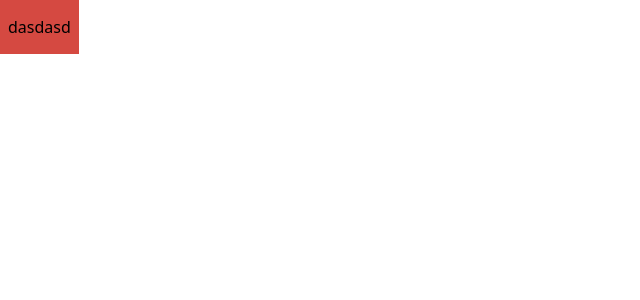
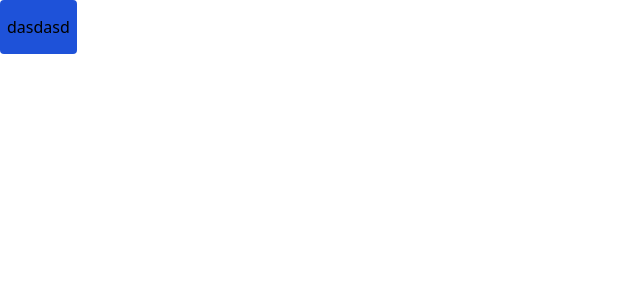
Before and after one commit to zhengyongkai/candy-svelte, a Svelte app: page / in a window 1280 px wide. Shown: the top 300 px of the page, without its empty margins (0-640 px from the left). Built offline with nearby package versions, Linux system fonts and the light colour scheme.

Commit message:
✨ feat(page):
1. 提交

```diff
--- a/index.html
+++ b/index.html
@@ -1,5 +1,5 @@
 <!doctype html>
-<html lang="en">
+<html lang="en" data-theme="good">
   <head>
     <meta charset="UTF-8" />
     <link rel="icon" type="image/svg+xml" href="/vite.svg" />
--- a/package.json
+++ b/package.json
@@ -16,6 +16,7 @@
     "postcss": "^8.4.38",
     "prettier": "^3.2.5",
     "scss": "^0.2.4",
+    "stdf": "^0.4.6",
     "svelte": "^4.2.12",
     "svelte-check": "^3.6.7",
     "tailwindcss": "^3.4.3",
--- a/src/app.css
+++ /dev/null
@@ -1,42 +0,0 @@
-@tailwind base;
-@tailwind components;
-@tailwind utilities;
-
-:root {
-  --theme-color-error: 0, 0, 0;
-  --theme-color-primary-50: 255, 254, 245;
-  --theme-color-primary-100: 255, 253, 232;
-  --theme-color-primary-200: 230, 228, 179;
-  --theme-color-primary-300: 205, 205, 132;
-  --theme-color-primary-400: 176, 179, 92;
-  --theme-color-primary-500: 148, 154, 59;
-  --theme-color-primary: 119, 129, 32;
-  --theme-color-primary-700: 103, 116, 22;
-  --theme-color-primary-800: 88, 103, 13;
-  --theme-color-primary-900: 73, 90, 6;
-  --theme-color-primary-950: 59, 77, 0;
-  --theme-color-dark-50: 255, 248, 245;
-  --theme-color-dark-100: 255, 239, 232;
-  --theme-color-dark-200: 252, 217, 205;
-  --theme-color-dark-300: 249, 194, 178;
-  --theme-color-dark-400: 247, 170, 152;
-  --theme-color-dark-500: 244, 144, 127;
-  --theme-color-dark: 241, 118, 102;
-  --theme-color-dark-700: 200, 75, 63;
-  --theme-color-dark-800: 159, 40, 34;
-  --theme-color-dark-900: 118, 14, 12;
-  --theme-color-dark-950: 77, 0, 1;
-  --theme-color-primaryBlack: 22, 25, 1;
-  --theme-color-primaryWhite: 243, 243, 242;
-  --theme-color-darkBlack: 25, 3, 1;
-  --theme-color-darkWhite: 243, 242, 242;
-  --theme-color-functional-success: 33, 172, 12;
-  --theme-color-functional-warning: 227, 115, 24;
-  --theme-color-functional-error: 213, 73, 65;
-  --theme-color-functional-info: 0, 82, 217;
-  --theme-color-extend0: 81, 60, 32;
-  --theme-color-extend1: 71, 75, 76;
-  --theme-color-extend2: 26, 148, 188;
-
-  --theme-padding-large: 20px;
-}
--- /dev/null
+++ b/src/app.scss
@@ -0,0 +1,88 @@
+@tailwind base;
+@tailwind components;
+@tailwind utilities;
+
+:root {
+  --theme-color-error: 0, 0, 0;
+  --theme-color-primary-50: 255, 254, 245;
+  --theme-color-primary-100: 255, 253, 232;
+  --theme-color-primary-200: 230, 228, 179;
+  --theme-color-primary-300: 205, 205, 132;
+  --theme-color-primary-400: 176, 179, 92;
+  --theme-color-primary-500: 148, 154, 59;
+  --theme-color-primary: 119, 129, 32;
+  --theme-color-primary-700: 103, 116, 22;
+  --theme-color-primary-800: 88, 103, 13;
+  --theme-color-primary-900: 73, 90, 6;
+  --theme-color-primary-950: 59, 77, 0;
+  --theme-color-dark-50: 255, 248, 245;
+  --theme-color-dark-100: 255, 239, 232;
+  --theme-color-dark-200: 252, 217, 205;
+  --theme-color-dark-300: 249, 194, 178;
+  --theme-color-dark-400: 247, 170, 152;
+  --theme-color-dark-500: 244, 144, 127;
+  --theme-color-dark: 241, 118, 102;
+  --theme-color-dark-700: 200, 75, 63;
+  --theme-color-dark-800: 159, 40, 34;
+  --theme-color-dark-900: 118, 14, 12;
+  --theme-color-dark-950: 77, 0, 1;
+  --theme-color-primaryBlack: 22, 25, 1;
+  --theme-color-primaryWhite: 243, 243, 242;
+  --theme-color-darkBlack: 25, 3, 1;
+  --theme-color-darkWhite: 243, 242, 242;
+  --theme-color-functional-success: 33, 172, 12;
+  --theme-color-functional-warning: 227, 115, 24;
+  --theme-color-functional-error: 213, 73, 90;
+  --theme-color-functional-info: 30, 82, 217;
+  --theme-color-extend0: 81, 60, 32;
+  --theme-color-extend1: 71, 75, 76;
+  --theme-color-extend2: 26, 148, 188;
+
+  --theme-botton-padding-large-px: 12px;
+  --theme-botton-padding-large-py: 20px;
+  --theme-botton-padding-small-px: 7px;
+  --theme-botton-padding-small-py: 15px;
+  --theme-botton-padding-middle-px: 9px;
+  --theme-botton-padding-middle-py: 15px;
+
+  --theme-botton-radius-xy:4px
+
+}
+
+:root[data-theme="good"] {
+    --theme-color-error: 0, 0, 0;
+    --theme-color-primary-50: 255, 254, 245;
+    --theme-color-primary-100: 255, 253, 232;
+    --theme-color-primary-200: 230, 228, 179;
+    --theme-color-primary-300: 205, 205, 132;
+    --theme-color-primary-400: 176, 179, 92;
+    --theme-color-primary-500: 148, 154, 59;
+    --theme-color-primary: 119, 129, 32;
+    --theme-color-primary-700: 103, 116, 22;
+    --theme-color-primary-800: 88, 103, 13;
+    --theme-color-primary-900: 73, 90, 6;
+    --theme-color-primary-950: 59, 77, 0;
+    --theme-color-dark-50: 255, 248, 245;
+    --theme-color-dark-100: 255, 239, 232;
+    --theme-color-dark-200: 252, 217, 205;
+    --theme-color-dark-300: 249, 194, 178;
+    --theme-color-dark-400: 247, 170, 152;
+    --theme-color-dark-500: 244, 144, 127;
+    --theme-color-dark: 241, 118, 102;
+    --theme-color-dark-700: 200, 75, 63;
+    --theme-color-dark-800: 159, 40, 34;
+    --theme-color-dark-900: 118, 14, 12;
+    --theme-color-dark-950: 77, 0, 1;
+    --theme-color-primaryBlack: 22, 25, 1;
+    --theme-color-primaryWhite: 243, 243, 242;
+    --theme-color-darkBlack: 25, 3, 1;
+    --theme-color-darkWhite: 243, 242, 242;
+    --theme-color-functional-success: 33, 172, 12;
+    --theme-color-functional-warning: 227, 115, 24;
+    --theme-color-functional-error: 30, 82, 217;
+    --theme-color-functional-info: 30, 82, 217;
+    --theme-color-extend0: 81, 60, 32;
+    --theme-color-extend1: 71, 75, 76;
+    --theme-color-extend2: 26, 148, 188;
+    --theme-padding-large: 20px;
+  }
--- a/src/main.ts
+++ b/src/main.ts
@@ -1,8 +1,8 @@
-import './app.css'
-import App from './App.svelte'
+import "./app.scss";
+import App from "./App.svelte";
 
 const app = new App({
-  target: document.getElementById('app')!,
-})
+  target: document.getElementById("app")!
+});
 
-export default app
+export default app;
--- a/src/packages/candy/Button.svelte
+++ b/src/packages/candy/Button.svelte
@@ -1,8 +1,23 @@
 <script lang="ts">
   export let theme: "primary" | "success" | "warning" | "error" | "info" =
-    "info";
+    "error";
 
-  export let size: "large" | "default" | "small" = "default";
+  export let size: "large" | "default" | "small" = "small";
+
+  const  sizeObj = {
+    large:{
+      px:'px-buttonLaPx',
+      py:'py-buttonLaPy'
+    },
+    default:{
+      px:'px-buttonMdPx',
+      py:'py-buttonMdPy'
+    },
+    small:{
+      px:'px-buttonSmPx',
+      py:'py-buttonSmPy'
+    },
+  }
 
   const stateObj = {
     primary: "bg-primary",
@@ -12,14 +27,10 @@
     info: "bg-info",
   };
 
-  export const sizeObj = {
-    large: "py-[19px] px-[12px]",
-    default: "py-[15px] px-[8px]",
-    small: "py-[5px] px-[11px]",
-  };
+
 </script>
 
-<button class={`${stateObj[theme]} active:opacity-80 ${sizeObj[size]} lg`}>
+<button class={`${stateObj[theme]}  ${sizeObj[size].px} ${sizeObj[size].py}  rounded-button active:opacity-80 `}>
   <slot />
 </button>
 
--- a/tailwind.config.js
+++ b/tailwind.config.js
@@ -1,3 +1,5 @@
+import theme from "./theme/common";
+
 /** @type {import('tailwindcss').Config} */
 export default {
   content: ["./src/**/*.{html,js,svelte,ts}"],
@@ -14,7 +16,7 @@ export default {
         700: "rgba(var(--theme-color-primary-700), <alpha-value>)",
         800: "rgba(var(--theme-color-primary-800), <alpha-value>)",
         900: "rgba(var(--theme-color-primary-900), <alpha-value>)",
-        950: "rgba(var(--theme-color-primary-950), <alpha-value>)",
+        950: "rgba(var(--theme-color-primary-950), <alpha-value>)"
       },
       dark: {
         50: "rgba(var(--theme-color-dark-50), <alpha-value>)",
@@ -27,16 +29,12 @@ export default {
         700: "rgba(var(--theme-color-dark-700), <alpha-value>)",
         800: "rgba(var(--theme-color-dark-800), <alpha-value>)",
         900: "rgba(var(--theme-color-dark-900), <alpha-value>)",
-        950: "rgba(var(--theme-color-dark-950), <alpha-value>)",
+        950: "rgba(var(--theme-color-dark-950), <alpha-value>)"
       },
       primaryBlack: "rgba(var(--theme-color-primaryBlack), <alpha-value>)",
       primaryWhite: "rgba(var(--theme-color-primaryWhite), <alpha-value>)",
       darkBlack: "rgba(var(--theme-color-darkBlack), <alpha-value>)",
       darkWhite: "rgba(var(--theme-color-darkWhite), <alpha-value>)",
-      success: "rgba(var(--theme-color-functional-success), <alpha-value>)",
-      warning: "rgba(var(--theme-color-functional-warning), <alpha-value>)",
-      error: "rgba(var(--theme-color-functional-error), <alpha-value>)",
-      info: "rgba(var(--theme-color-functional-info), <alpha-value>)",
       extend0: "rgba(var(--theme-color-extend0), <alpha-value>)",
       extend1: "rgba(var(--theme-color-extend1), <alpha-value>)",
       extend2: "rgba(var(--theme-color-extend2), <alpha-value>)",
@@ -53,14 +51,15 @@ export default {
         700: "#4D4D4D",
         800: "#333333",
         900: "#1A1A1A",
-        950: "#0D0D0D",
+        950: "#0D0D0D"
       },
-      transparent: "transparent",
+      transparent: "transparent"
       // ...
     },
-    extend: {},
+    ...theme.common,
+    extend: {}
     // ...
   },
   darkMode: "class",
-  plugins: [],
+  plugins: []
 };
--- /dev/null
+++ b/theme/common.js
@@ -0,0 +1,22 @@
+const common = {
+  colors: {
+    primary: "rgba(var(--theme-color-primaryBlack), <alpha-value>)",
+    success: "rgba(var(--theme-color-functional-success), <alpha-value>)",
+    warning: "rgba(var(--theme-color-functional-warning), <alpha-value>)",
+    error: "rgba(var(--theme-color-functional-error), <alpha-value>)",
+    info: "rgba(var(--theme-color-functional-info), <alpha-value>)"
+  },
+  padding: {
+    buttonLaPx: "var(--theme-botton-padding-large-px)",
+    buttonLaPy: "var(--theme-botton-padding-large-py)",
+    buttonSmPx: "var(--theme-botton-padding-small-px)",
+    buttonSmPy: "var(--theme-botton-padding-small-py)",
+    buttonMdPx: "var(--theme-botton-padding-middle-px)",
+    buttonMdPy: "var(--theme-botton-padding-middle-py)"
+  },
+  borderRadius: {
+    button: "var(--theme-botton-radius-xy)"
+  }
+};
+
+export default { common };
--- a/vite.config.ts
+++ b/vite.config.ts
@@ -3,5 +3,8 @@ import { svelte } from "@sveltejs/vite-plugin-svelte";
 
 // https://vitejs.dev/config/
 export default defineConfig({
-  plugins: [svelte()],
+  server: {
+    port: 8000
+  },
+  plugins: [svelte()]
 });
```
Also changed, not shown: 1 other file (tests, documents, lock files or other folders).
